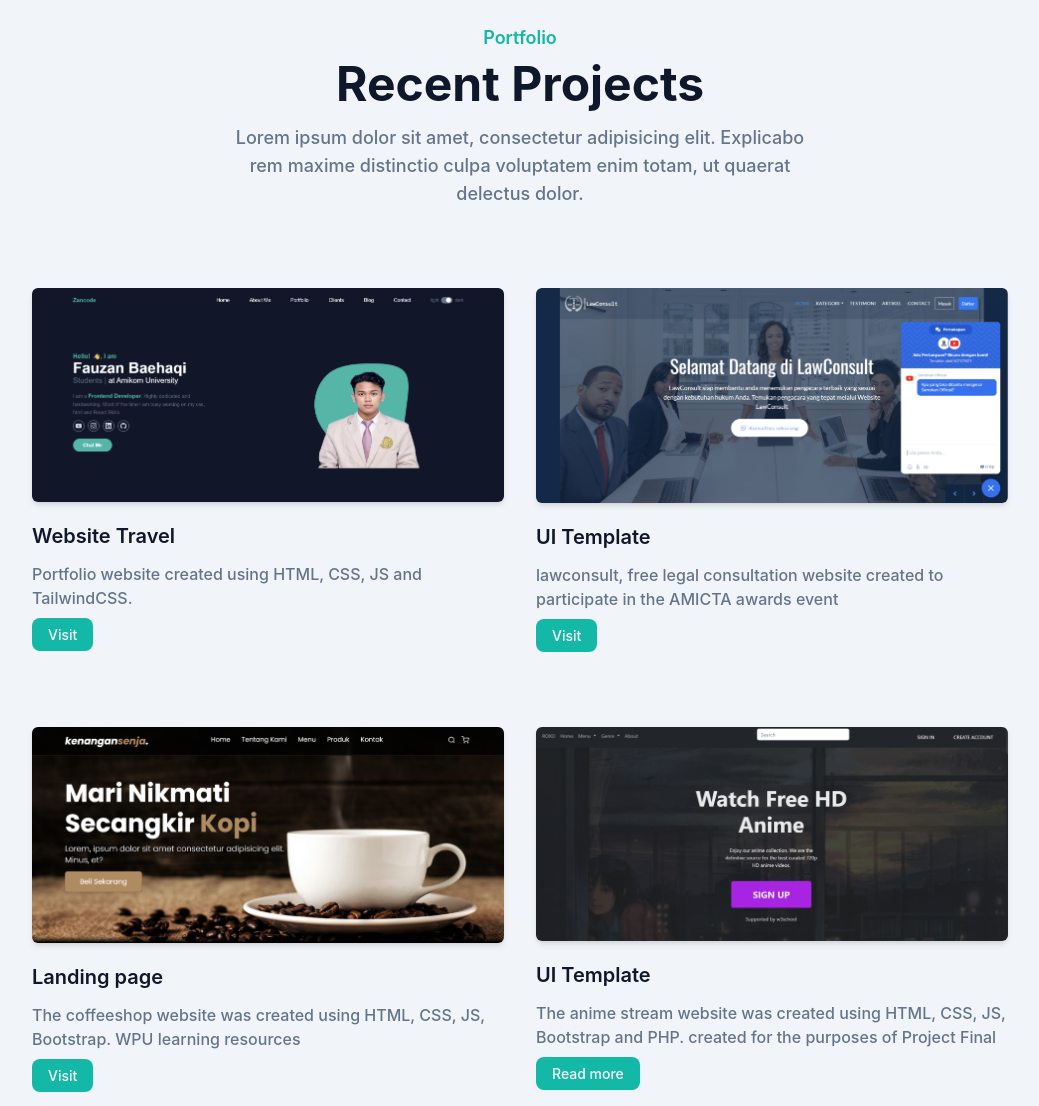
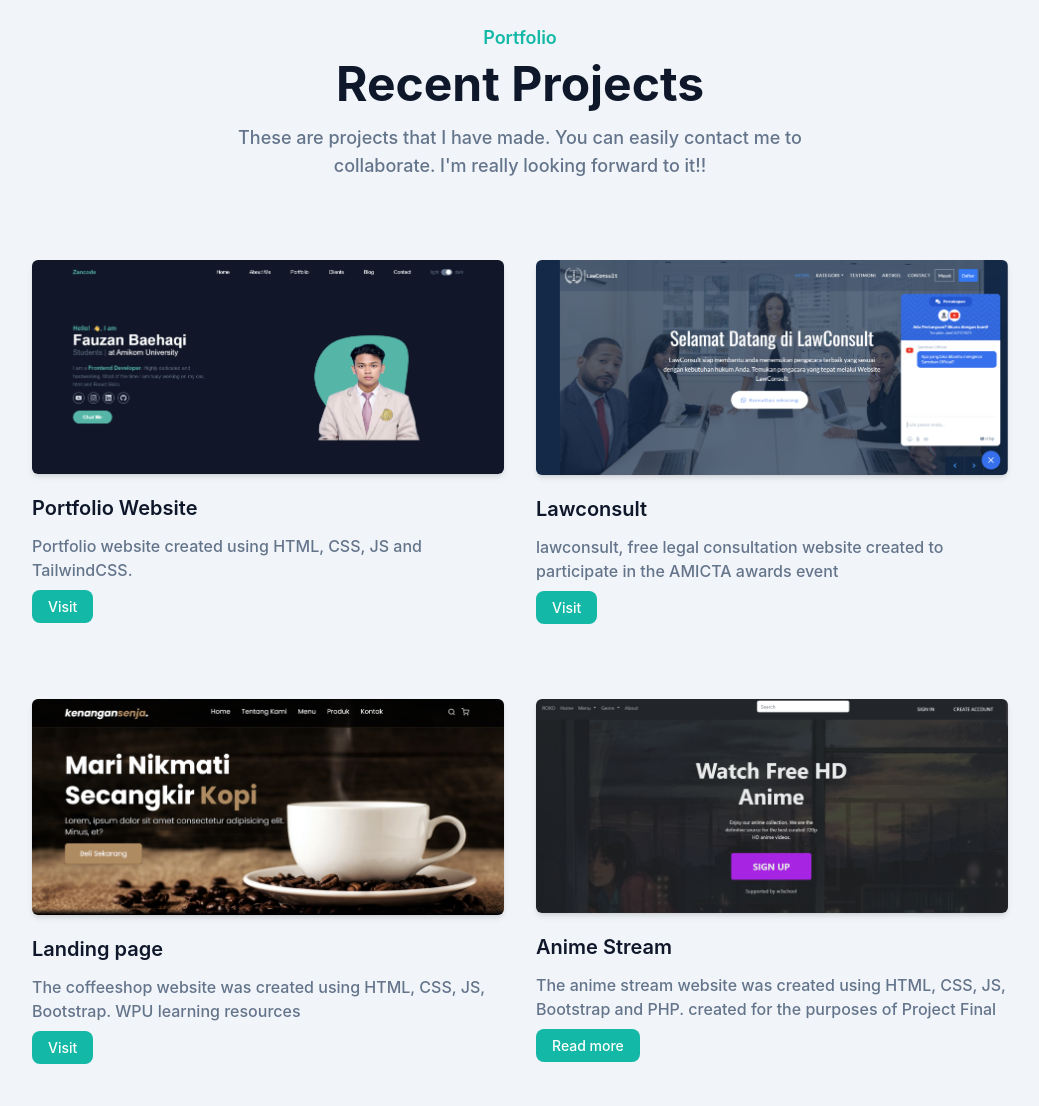
Before and after one commit to fauzanhaki/portfolio-tailwindcss, a website: page index.html in a window 1280 px wide. Shown: the part 1320-2426 px from the top of the page, without its empty margins (120-1159 px from the left). Drawn offline with Linux system fonts and the light colour scheme.

Commit message:
fix portfolio

```diff
--- a/index.html
+++ b/index.html
@@ -235,10 +235,7 @@
 					<h2 class="font-bold text-dark text-3xl mb-4 sm:text-4xl lg:text-5xl dark:text-white">Recent
 						Projects
 					</h2>
-					<p class="font-medium text-md text-secondary md:text-lg">Lorem ipsum dolor sit amet, consectetur
-						adipisicing elit. Explicabo rem maxime distinctio culpa voluptatem enim totam, ut quaerat
-						delectus
-						dolor.</p>
+					<p class="font-medium text-md text-secondary md:text-lg">These are projects that I have made. You can easily contact me to collaborate. I'm really looking forward to it!!</p>
 				</div>
 			</div>
 
@@ -247,7 +244,7 @@
 					<div class="rounded-md shadow-md overflow-hidden">
 						<img src="dist/img/portfolio/portfolio website.png" alt="landingpage" width="w-full">
 					</div>
-					<h3 class="font-semibold text-xl text-dark mt-5 mb-3 dark:text-white">Website Travel</h3>
+					<h3 class="font-semibold text-xl text-dark mt-5 mb-3 dark:text-white">Portfolio Website</h3>
 					<p class="font-medium text-base text-secondary mb-3">Portfolio website created using HTML, CSS, JS and TailwindCSS.</p>
 					<a href="https://zanhaki.netlify.app/"
 						class="font-medium text-sm text-white bg-primary py-2 px-4 rounded-lg hover:opacity-80">Visit</a>
@@ -257,7 +254,7 @@
 					<div class="rounded-md shadow-md overflow-hidden">
 						<img src="dist/img/portfolio/lawconsult.png" alt="landingpage" width="w-full">
 					</div>
-					<h3 class="font-semibold text-xl text-dark mt-5 mb-3 dark:text-white">UI Template</h3>
+					<h3 class="font-semibold text-xl text-dark mt-5 mb-3 dark:text-white">Lawconsult</h3>
 					<p class="font-medium text-base text-secondary mb-3">lawconsult, free legal consultation website created to participate in the AMICTA awards event</p>
 					<a href="https://lawconsult.netlify.app/"
 						class="font-medium text-sm text-white bg-primary py-2 px-4 rounded-lg hover:opacity-80">Visit</a>
@@ -275,7 +272,7 @@
 					<div class="rounded-md shadow-md overflow-hidden">
 						<img src="dist/img/portfolio/anime.png" alt="landingpage" width="w-full">
 					</div>
-					<h3 class="font-semibold text-xl text-dark mt-5 mb-3 dark:text-white">UI Template</h3>
+					<h3 class="font-semibold text-xl text-dark mt-5 mb-3 dark:text-white">Anime Stream</h3>
 					<p class="font-medium text-base text-secondary mb-3">The anime stream website was created using HTML, CSS, JS, Bootstrap and PHP. created for the purposes of Project Final</p>
 					<a href="#"
 						class="font-medium text-sm text-white bg-primary py-2 px-4 rounded-lg hover:opacity-80">Read
```
